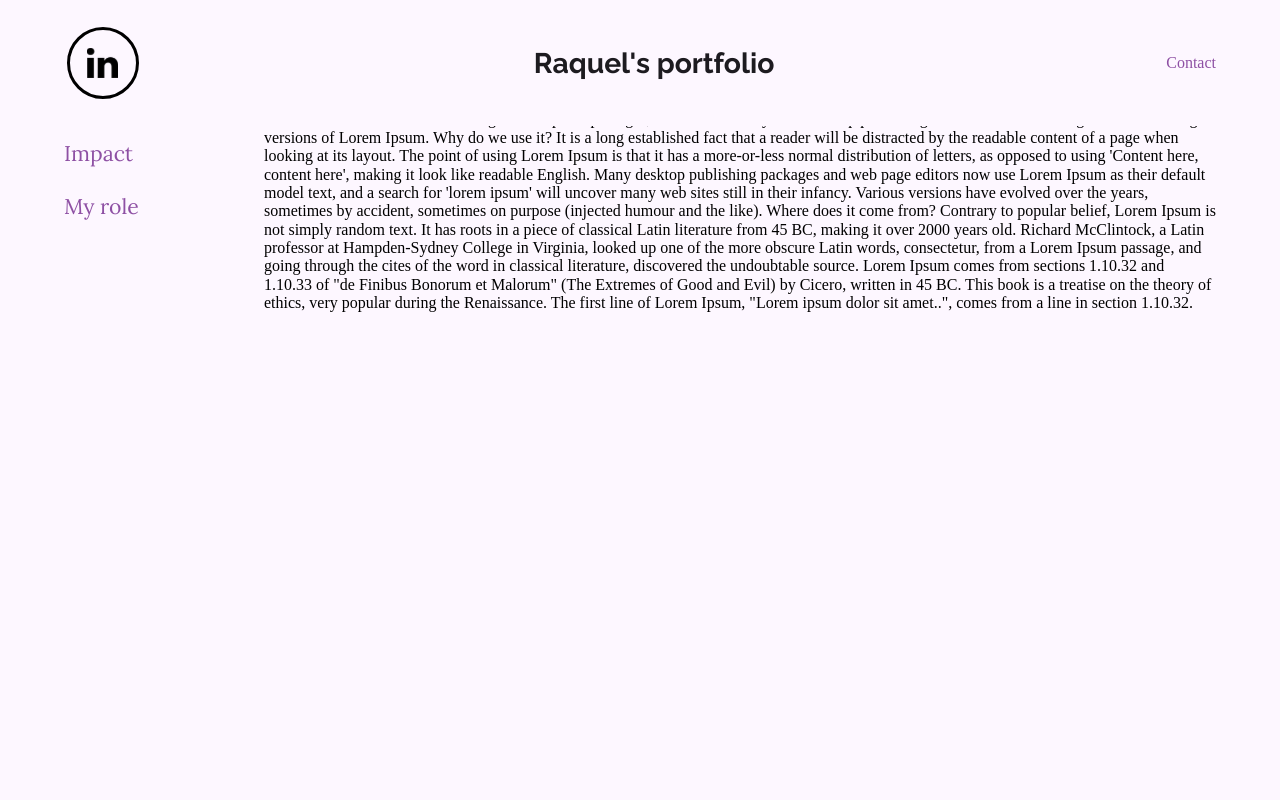
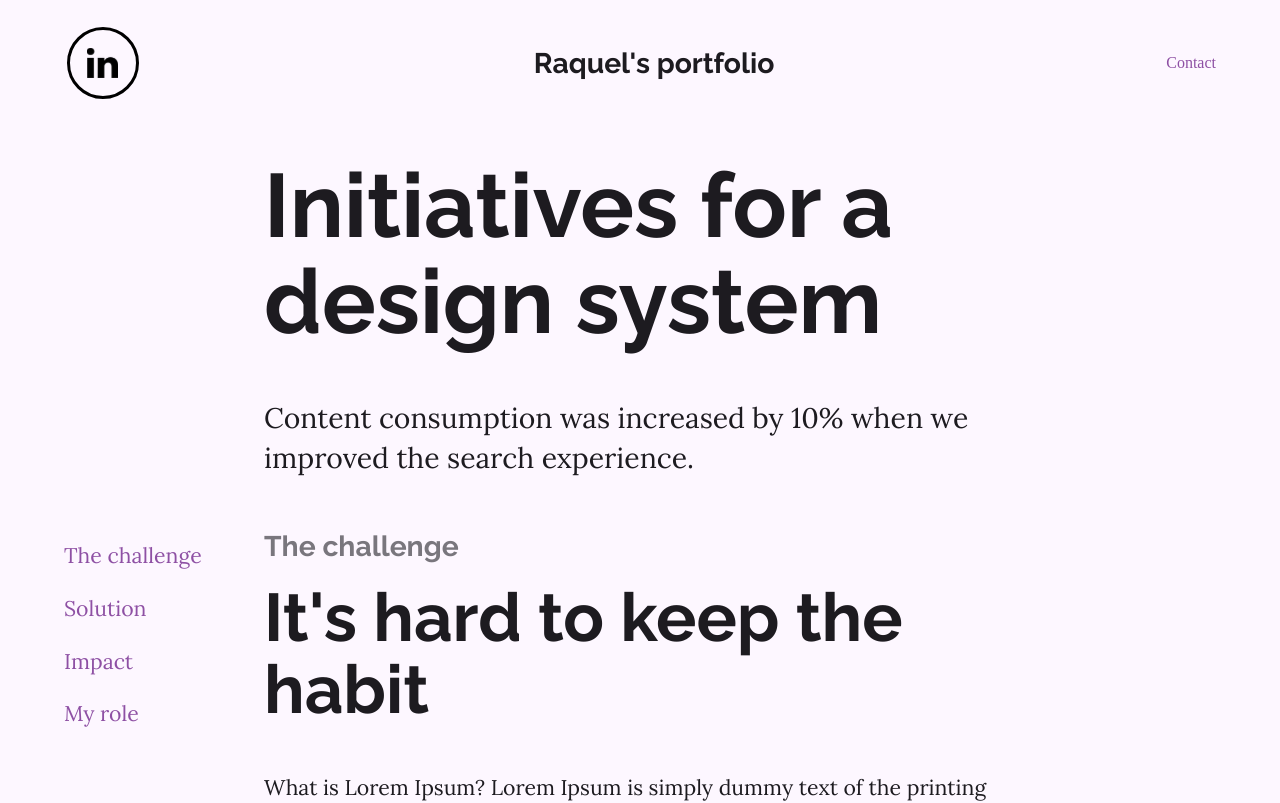
Before and after one commit to raquelvilas/portfolio, an Angular app: page /portfolio/detail-project/1 in a window 1280 px wide. Shown: the top 803 px of the page. Built offline with nearby package versions, Linux system fonts and the light colour scheme.

Commit message:
Formating the Detail Project component

```diff
--- a/src/app/components/detail-project/detail-project.component.css
+++ b/src/app/components/detail-project/detail-project.component.css
@@ -11,27 +11,80 @@
 }
 
 .detail__header {
-  grid-area: 1 / 1 / 2 / 4;
+  grid-area: 1 / 2 / 2 / 3;
 }
 
 .detail__menu {
   grid-area: 2 / 1 / 3 / 2;
+  overflow-y: hidden;
 }
 
 .detail__body {
   grid-area: 2 / 2 / 3 / 3;
 }
 
+.detail__right__spacing {
+  grid-area: 2 / 3 / 3 / 4;
+}
+
+/* Containers itens*/
 .detail__menu__itens {
   list-style-type: none;
   display: grid;
   grid-template-rows: repeat(3, auto);
   gap: var(--app-spacing-horizontal-xsmall);
   padding: 0;
-  align-content: center;
+  align-content: start;
+  position: stiky;
+  top: 10px;
+  height: 100vh;
 }
 
-/* Containers itens*/
+.detail__header__title {
+  font-family: var(--md-sys-typescale-display-large-font);
+  line-height: var(--md-sys-typescale-display-large-line-height);
+  font-size: var(--md-sys-typescale-display-large-size);
+  font-weight: var(--md-sys-typescale-display-large-weight);
+  color: var(--md-sys-color-on-surface);
+  margin-bottom: var(--app-spacing-horizontal-large);
+}
+
+.detail__header__description {
+  font-family: var(--md-sys-typescale-body-medium-font);
+  line-height: var(--md-sys-typescale-body-medium-line-height);
+  font-size: var(--md-sys-typescale-body-medium-size);
+  font-weight: var(--md-sys-typescale-body-medium-weight);
+  color: var(--md-sys-color-on-surface);
+  margin-bottom: var(--app-spacing-horizontal-large);
+}
+
+.detail__body__section__outline {
+  font-family: var(--md-sys-typescale-headline-small-font);
+  line-height: var(--md-sys-typescale-headline-small-line-height);
+  font-size: var(--md-sys-typescale-headline-small-size);
+  font-weight: var(--md-sys-typescale-headline-small-weight);
+  color: var(--md-sys-color-outline);
+  margin-bottom: var(--app-spacing-horizontal-micro);
+}
+
+.detail__body__section__headline {
+  font-family: var(--md-sys-typescale-display-medium-font);
+  line-height: var(--md-sys-typescale-display-medium-line-height);
+  font-size: var(--md-sys-typescale-display-medium-size);
+  font-weight: var(--md-sys-typescale-display-medium-weight);
+  color: var(--md-sys-color-on-surface);
+  margin-bottom: var(--app-spacing-horizontal-large);
+}
+
+.detail__body__section__body {
+  font-family: var(--md-sys-typescale-body-small-font);
+  line-height: var(--md-sys-typescale-body-small-line-height);
+  font-size: var(--md-sys-typescale-body-small-size);
+  font-weight: var(--md-sys-typescale-body-small-weight);
+  color: var(--md-sys-color-on-surface);
+}
+
+/* Containers itens children*/
 .detail__menu__itens:nth-child(n) a {
   cursor: pointer;
   font-family: var(--md-sys-typescale-body-small-font);
@@ -54,9 +107,11 @@
     width: 100%;
     margin-left: var(--app-spacing-full-small);
     margin-right: var(--app-spacing-full-small);
+    padding-top: 132px;
   }
 
-  .detail__menu {
+  .detail__menu,
+  .detail__right__spacing {
     display: none;
   }
 }
@@ -67,9 +122,11 @@
     width: 100%;
     margin-left: var(--app-spacing-vertical-small);
     margin-right: var(--app-spacing-vertical-small);
+    padding-top: 132px;
   }
 
-  .detail__menu {
+  .detail__menu,
+  .detail__right__spacing {
     display: none;
   }
 }
@@ -78,8 +135,10 @@
 @media screen and (min-width: 905px) and (max-width: 1239px) {
   .detail {
     width: 85%;
+    padding-top: 158px;
   }
-  .detail__menu {
+  .detail__menu,
+  .detail__right__spacing {
     width: 200px;
   }
 }
@@ -87,8 +146,10 @@
 @media screen and (min-width: 1240px) and (max-width: 2300px) {
   .detail {
     width: 90%;
+    padding-top: 158px;
   }
-  .detail__menu {
+  .detail__menu,
+  .detail__right__spacing {
     width: 200px;
   }
 }
--- a/src/app/components/detail-project/detail-project.component.html
+++ b/src/app/components/detail-project/detail-project.component.html
@@ -9,18 +9,21 @@
   </aside>
 
   <header class="detail__header">
-    <div class="detail__header__title">Hello</div>
-    <div class="detail__header__longDescription"></div>
+    <div class="detail__header__title">Initiatives for a design system</div>
+    <div class="detail__header__description">
+      Content consumption was increased by 10% when we improved the search
+      experience.
+    </div>
     <div class="detail__header__img"></div>
   </header>
 
   <section class="detail__body">
-    <section id="the-challenge">
-      <div class="detail__introduction__outline">The challenge</div>
-      <div class="detail__introduction__display">
+    <section class="detail__body__section">
+      <div class="detail__body__section__outline">The challenge</div>
+      <div class="detail__body__section__headline">
         It's hard to keep the habit
       </div>
-      <div class="detail__introduction__body">
+      <div class="detail__body__section__body">
         What is Lorem Ipsum? Lorem Ipsum is simply dummy text of the printing
         and typesetting industry. Lorem Ipsum has been the industry's standard
         dummy text ever since the 1500s, when an unknown printer took a galley
@@ -49,20 +52,25 @@
         Malorum" (The Extremes of Good and Evil) by Cicero, written in 45 BC.
         This book is a treatise on the theory of ethics, very popular during the
         Renaissance. The first line of Lorem Ipsum, "Lorem ipsum dolor sit
-        amet..", comes from a line in section 1.10.32.
+        amet..", comes from a line in section 1.10.32. Contrary to popular
+        belief, Lorem Ipsum is not simply random text. It has roots in a piece
+        of classical Latin literature from 45 BC, making it over 2000 years old.
+        Richard McClintock, a Latin professor at Hampden-Sydney College in
+        Virginia, looked up one of the more obscure Latin words, consectetur,
+        from a Lorem Ipsum passage, and going through the cites of the word in
+        classical literature, discovered the undoubtable source. Lorem Ipsum
+        comes from sections 1.10.32 and 1.10.33 of "de Finibus Bonorum et
+        Malorum" (The Extremes of Good and Evil) by Cicero, written in 45 BC.
+        This book is a treatise on the theory of ethics, very popular during the
+        Renaissance. The first line of Lorem Ipsum, "Lorem ipsum dolor sit
+        amet..", comes from a line in section 1.10.32. The standard chunk of
+        Lorem Ipsum used since the 1500s is reproduced below for those
+        interested. Sections 1.10.32 and 1.10.33 from "de Finibus Bonorum et
+        Malorum" by Cicero are also reproduced in their exact original form,
+        accompanied by English versions from the 1914 translation by H. Rackham.
       </div>
     </section>
+  </section>
 
-    <section id="solution">
-      <div class="detail__introduction__outline"></div>
-      <div class="detail__introduction__display"></div>
-      <div class="detail__introduction__body"></div>
-    </section>
-
-    <section id="impact">
-      <div class="detail__introduction__outline"></div>
-      <div class="detail__introduction__display"></div>
-      <div class="detail__introduction__body"></div>
-    </section>
-  </section>
+  <div class="detail__right__spacing"></div>
 </section>
--- a/src/app/components/list-projects/list-projects.component.css
+++ b/src/app/components/list-projects/list-projects.component.css
@@ -12,7 +12,6 @@ strong {
   align-items: flex-start; /*vertical alignment */
   flex-flow: row wrap;
   box-sizing: border-box;
-  padding-top: 78px;
 }
 
 .about-me {
@@ -37,18 +36,6 @@ strong {
   animation: myAnimation 0.7s;
 }
 
-@keyframes myAnimation {
-  25% {
-    transform: scale(1, 1.1);
-  }
-  50% {
-    transform: scale(1.1, 1.2);
-  }
-  75% {
-    transform: scale(0.9, 1);
-  }
-}
-
 .about-me__text {
   order: 1;
   align-self: flex-start;
@@ -69,7 +56,7 @@ strong {
     width: auto;
     margin-left: var(--app-spacing-vertical-small);
     margin-right: var(--app-spacing-vertical-small);
-    padding-top: var(--app-spacing-horizontal-small);
+    padding-top: 132px;
     margin-bottom: var(--app-spacing-horizontal-small);
     flex-direction: column;
     justify-content: flex-start;
@@ -116,7 +103,10 @@ strong {
 @media screen and (min-width: 600px) and (max-width: 904px) {
   .projects {
     width: 100%;
-    padding: var(--app-spacing-full-small);
+    padding-top: 132px;
+    padding-bottom: var(--app-spacing-horizontal-small);
+    padding-left: var(--app-spacing-vertical-small);
+    padding-right: var(--app-spacing-vertical-small);
     flex-flow: row wrap;
     justify-content: center;
     align-items: flex-start;
@@ -153,7 +143,7 @@ strong {
     margin-left: 3%;
     margin-right: 3%;
     width: 94%;
-    padding-top: var(--app-spacing-horizontal-huge);
+    padding-top: 158px;
     margin-bottom: var(--app-spacing-horizontal-huge);
     justify-content: space-between;
   }
@@ -193,7 +183,7 @@ strong {
     width: 90%;
     margin-left: 5%;
     margin-right: 5%;
-    padding-top: var(--app-spacing-horizontal-huge);
+    padding-top: 158px;
     margin-bottom: var(--app-spacing-horizontal-huge);
   }
 
```
